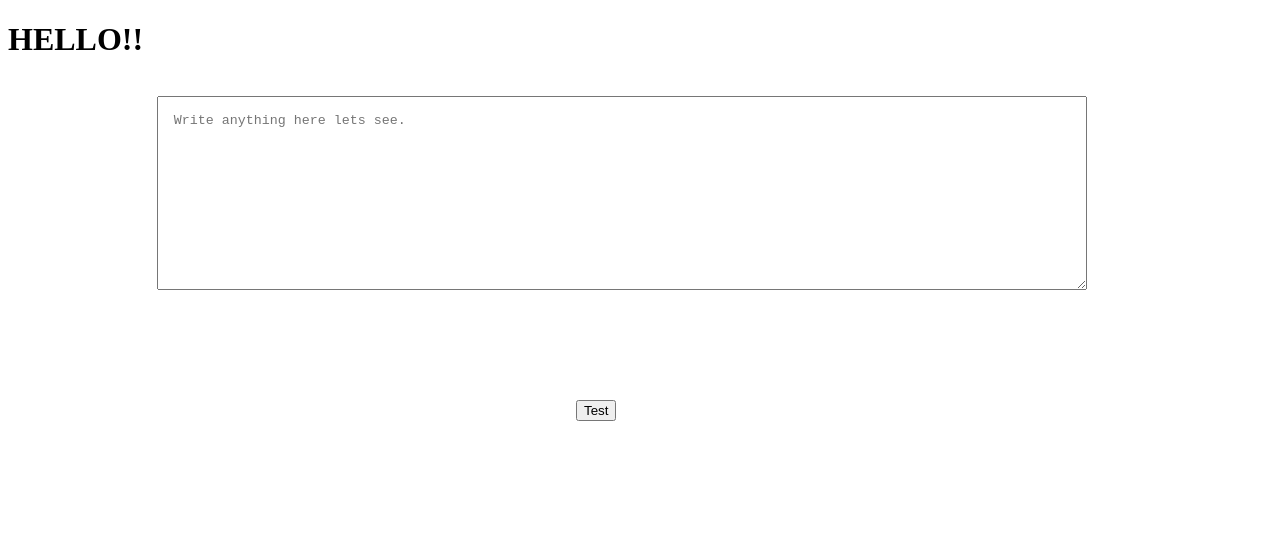
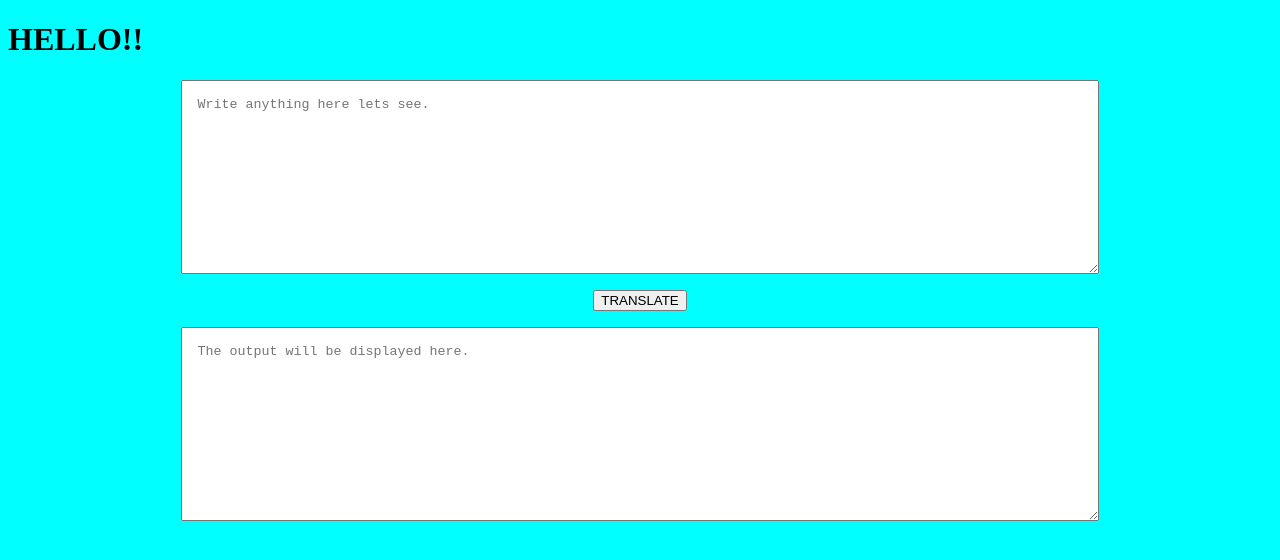
Before and after one commit to AurobindoGupta/starting-js, a plain HTML site: page index.html in a window 1280 px wide. Drawn offline with Linux system fonts and the light colour scheme.

Commit message:
setting up the output box and js file

```diff
--- a/app.js
+++ b/app.js
@@ -3,14 +3,31 @@
 // var username= prompt("Give me your name?");
 // alert("hahah"+username);
 var btn = document.querySelector("#app-but");
-var textinput = document.querySelector("#text-input");
-console.log(textinput);
-btn.addEventListener("click", clickHandler);
+var textInput = document.querySelector("#text-input");
+var textOutput = document.querySelector("#text-output");
+console.log(textInput);
+var serverURL = "https://lessonfourapi.tanaypratap.repl.co/translate/yoda.json"
+
+function getTransalationURL(text){
+    return serverURL + "?"+ "text=" + text ;
+}
+function errorHndler(error){
+    console.log("error handler", error);
+    alert("Stuff not doing well back here.. wait");
+}
+
 
 function clickHandler() {
     {
         console.log("clicked");
-        console.log("input ye hoa", textinput.value);
+        console.log("input ye hoa", textInput.value);
+        var input_text = textInput.value; //taking input
+
+
+        fetch(getTransalationURL(input_text))
+        .then(response => response.json())
+        .then(json => console.log(json.contents.translated))
+        .catch(errorHndler)
 
 
 
@@ -18,3 +35,4 @@ function clickHandler() {
 
 
 }
+btn.addEventListener("click", clickHandler);
--- a/index.html
+++ b/index.html
@@ -1,18 +1,23 @@
 <!DOCTYPE html>
 <html lang="en">
+
 <head>
     <meta charset="UTF-8">
     <meta http-equiv="X-UA-Compatible" content="IE=edge">
     <meta name="viewport" content="width=device-width, initial-scale=1.0">
-    <link href="/style.css" rel="stylesheet"/>
+    <link href="/style.css" rel="stylesheet" />
     <title>js</title>
 </head>
+
 <body>
     <h1>HELLO!!</h1>
     <textarea id="text-input" placeholder="Write anything here lets see."></textarea>
 
-    <button id="app-but">Test</button>
+    <button id="app-but">TRANSLATE</button>
 
-   <script src="/app.js" type="text/javascript"></script>
+    <textarea id="text-output" placeholder="The output will be displayed here."></textarea>
+
+    <script src="/app.js" type="text/javascript"></script>
 </body>
+
 </html>
--- a/style.css
+++ b/style.css
@@ -4,12 +4,29 @@
     display: block;
     margin: 1rem;
     padding: 1rem;
-    position: absolute;
-    left: 11%;
+    margin-left: auto;
+    margin-right: auto;
+
 }
 
 #app-but {
-    position: absolute;
+    /* position: absolute; */
     top: 50%;
     left: 45%;
+    display: block;
+    margin-left: auto;
+    margin-right: auto;
 }
+
+#text-output {
+    width: 70%;
+    height: 20vh;
+    display: block;
+    margin: 1rem;
+    padding: 1rem;
+    margin-left: auto;
+    margin-right: auto;
+}
+body{
+    background-color: aqua;
+}
```
